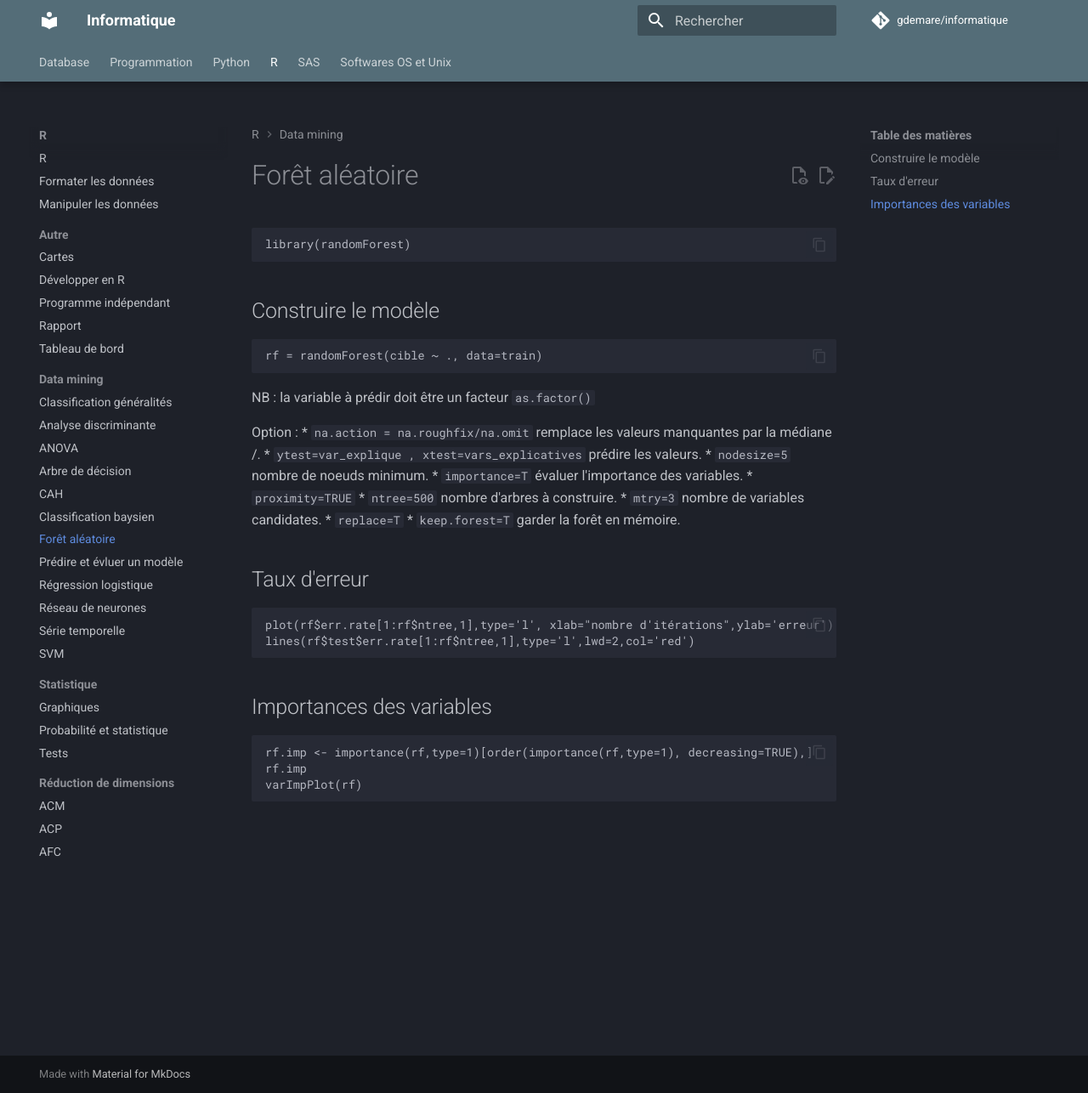
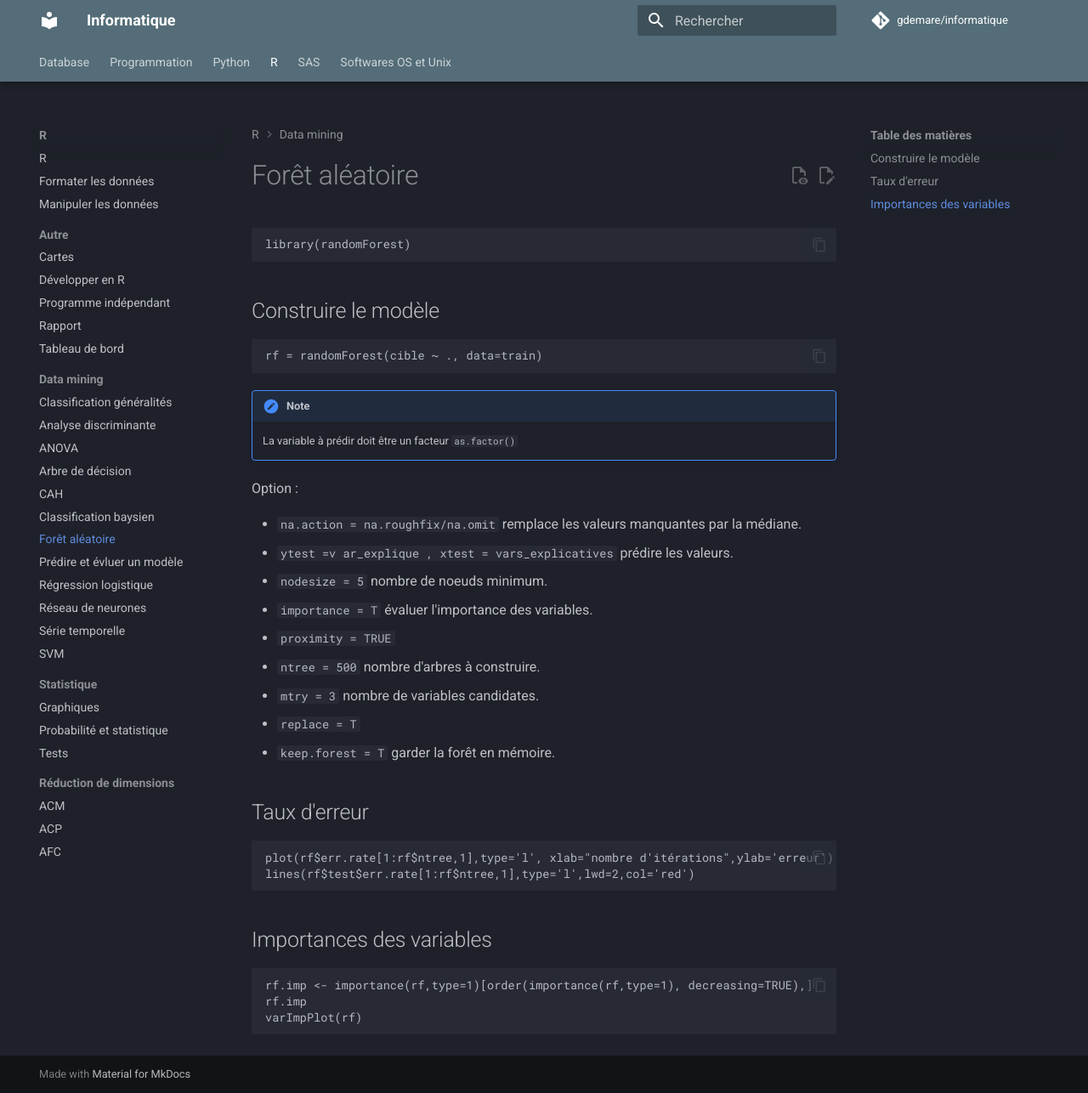
Before and after one commit to gdemare/Informatique, an MkDocs documentation site: the page built from docs/r/foret-aleatoire_r.md, in a window 1280 px wide and 1286 px high. Shown: the whole window at 85% size. Built offline with MkDocs 1.6.1 and Material for MkDocs 9.7.7, drawn with Linux system fonts in a browser that asks for light colours; comment, search, counter and statistics services are not loaded.

Commit message:
Update foret-aleatoire_r.md

````diff
--- a/docs/r/foret-aleatoire_r.md
+++ b/docs/r/foret-aleatoire_r.md
@@ -7,18 +7,20 @@ library(randomForest)
 ```
 rf = randomForest(cible ~ ., data=train)
 ```
-NB : la variable à prédir doit être un facteur `as.factor()`
+!!! note
+	La variable à prédir doit être un facteur `as.factor()`
 
 Option :
- * `na.action = na.roughfix/na.omit` remplace les valeurs manquantes par la médiane /.
- * `ytest=var_explique , xtest=vars_explicatives` prédire les valeurs.
- * `nodesize=5` nombre de noeuds minimum.
- * `importance=T` évaluer l'importance des variables.
- * `proximity=TRUE`
- * `ntree=500` nombre d'arbres à construire.
- * `mtry=3` nombre de variables candidates.
- * `replace=T`
- * `keep.forest=T` garder la forêt en mémoire.
+
+ * `na.action = na.roughfix/na.omit` remplace les valeurs manquantes par la médiane.
+ * `ytest =v ar_explique , xtest = vars_explicatives` prédire les valeurs.
+ * `nodesize = 5` nombre de noeuds minimum.
+ * `importance = T` évaluer l'importance des variables.
+ * `proximity = TRUE`
+ * `ntree = 500` nombre d'arbres à construire.
+ * `mtry = 3` nombre de variables candidates.
+ * `replace = T`
+ * `keep.forest = T` garder la forêt en mémoire.
 
 ## Taux d'erreur
 
````
